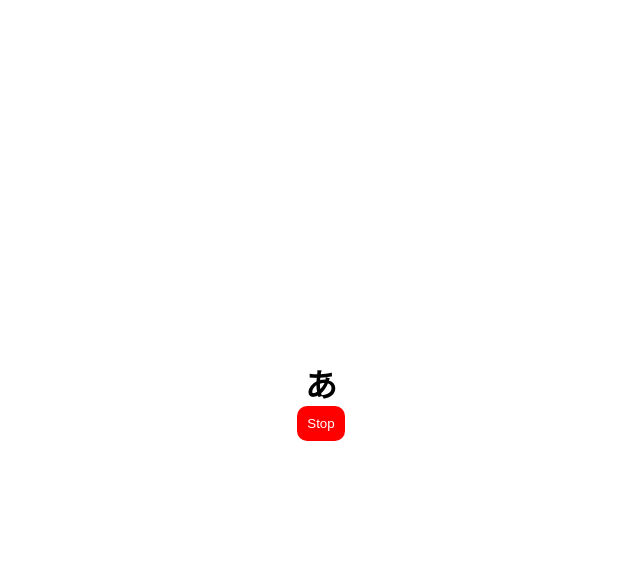
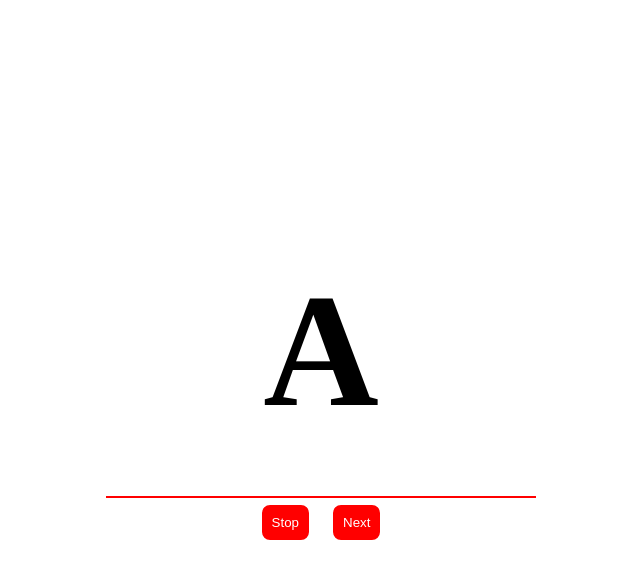
Before and after one commit to gaitovrat/repeat-japanese, a Vue app: page / in a window 1280 px wide. Both pictures are taken after a click on the button "Start". Shown: the top 578 px of the page, without its empty margins (319-959 px from the left). Built offline with nearby package versions, Linux system fonts and the light colour scheme.

Commit message:
Create Chars component

```diff
--- a/src/App.vue
+++ b/src/App.vue
@@ -1,14 +1,10 @@
 <template>
   <div id="app" class="flex-center-container">
     <Settings v-if="state.isShowModal" @close="invertShowModal" />
-    <h1 v-if="state.isStart">{{ hirogana[0].text }}</h1>
-    <div class="buttons">
-      <button v-on:click="invertStart()">
-        {{ state.isStart ? "Stop" : "Start" }}
-      </button>
-      <button v-if="!state.isStart" v-on:click="invertShowModal()">
-        Settings
-      </button>
+    <Chars v-if="state.isStart" @close="invertStart" />
+    <div class="buttons" v-else>
+      <button v-on:click="invertStart()">Start</button>
+      <button v-on:click="invertShowModal()">Settings</button>
     </div>
   </div>
 </template>
@@ -16,11 +12,13 @@
 <script>
 import Data from "./utils/data";
 import Settings from "./components/Settings";
+import Chars from "./components/Chars";
 
 export default {
   name: "App",
   components: {
     Settings,
+    Chars,
   },
   data() {
     return {
@@ -46,10 +44,6 @@ export default {
 .flex-center-container {
   display: flex;
   align-items: center;
-  flex-direction: column;
-}
-
-#app {
   justify-content: center;
 }
 
@@ -69,6 +63,8 @@ h1 {
 
 .buttons {
   flex-direction: row;
+  align-items: center;
+  justify-content: center;
 }
 
 .buttons > button {
@@ -79,14 +75,14 @@ button:hover {
   background-color: white;
   color: black;
   border: 2px solid red;
-  padding: 8px 10px;
+  padding: 10px 10px;
 }
 
 button {
   background-color: red;
   color: white;
   border-radius: 10px;
-  border: 0;
+  border: 2px solid white;
   padding: 10px 10px;
   outline: none;
 }
--- /dev/null
+++ b/src/components/Chars.vue
@@ -0,0 +1,46 @@
+<template>
+  <div class="chars flex-center-container">
+    <div class="char">A</div>
+    <input type="text" name="text" id="text" />
+    <div class="buttons">
+      <button v-on:click="stop()">Stop</button>
+      <button>Next</button>
+    </div>
+  </div>
+</template>
+
+<script>
+export default {
+  name: "Chars",
+  methods: {
+    stop() {
+      this.$emit("close");
+    },
+  },
+};
+</script>
+
+<style>
+.chars {
+  flex-direction: column;
+}
+
+.char {
+  font-weight: bold;
+  font-size: 10rem;
+  text-align: center;
+}
+
+input {
+  border: 0;
+  padding: 5px;
+  margin: 5px;
+  border-bottom: 2px solid red;
+  text-align: center;
+  font-size: 2rem;
+}
+
+input:focus {
+  outline: none;
+}
+</style>
```
